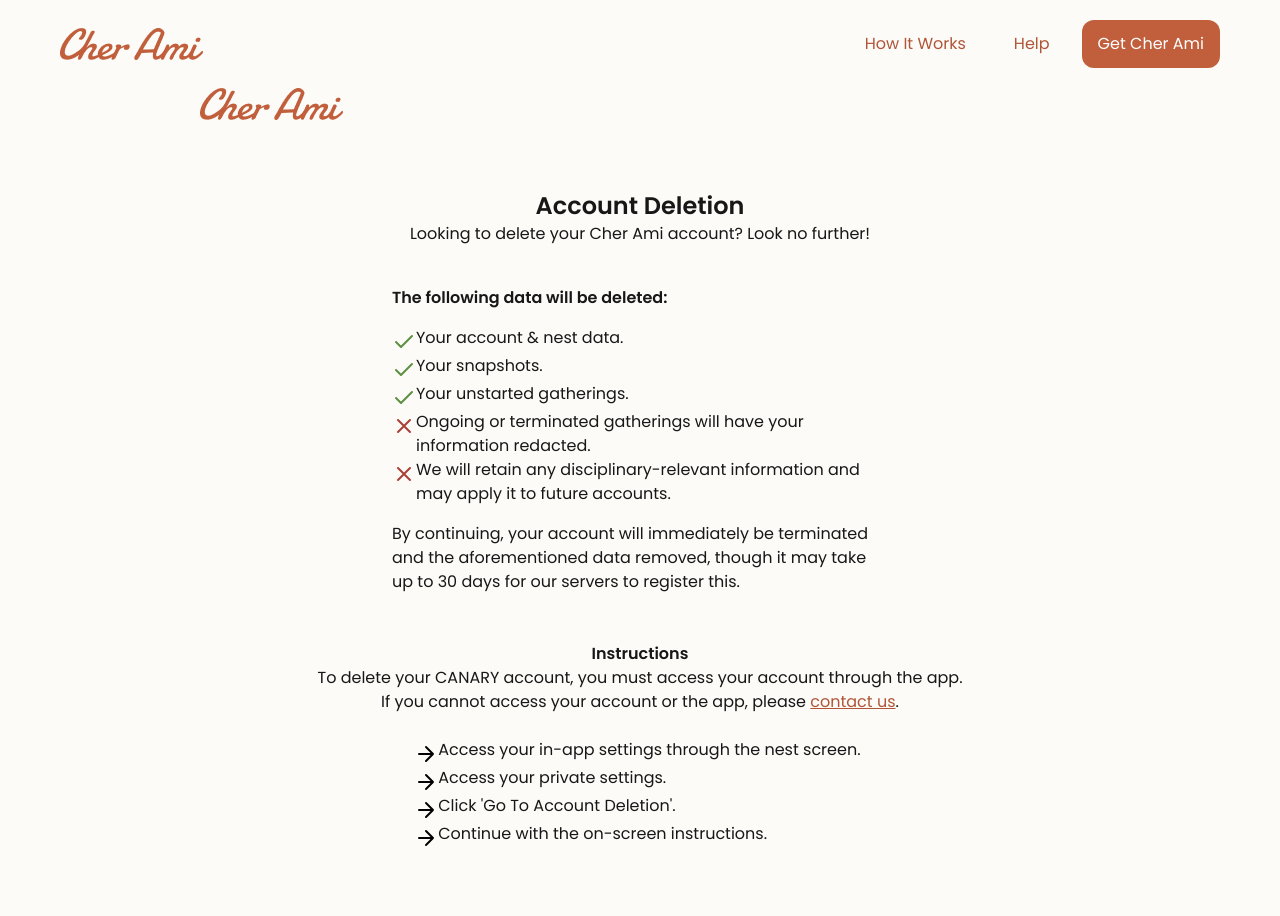
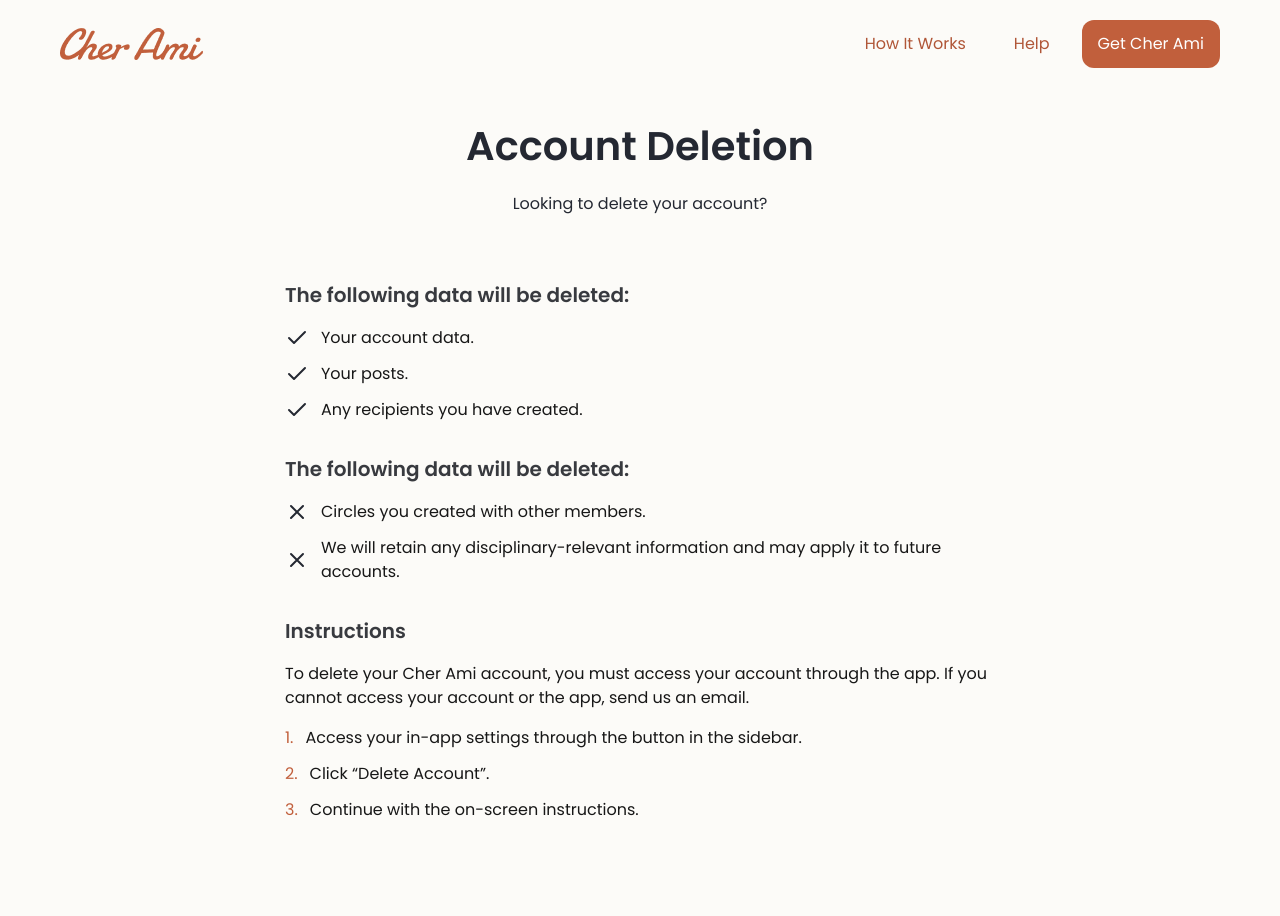
Before and after one commit to Jackalope523/cher-ami-website, a Next.js app: page /help/account-deletion in a window 1280 px wide. Shown: the top 916 px of the page. Built offline with nearby package versions, Linux system fonts and the light colour scheme.

Commit message:
New pages

```diff
--- a/app/contact/page.tsx
+++ b/app/contact/page.tsx
@@ -1,147 +1,106 @@
+'use client';
+
+import Link from 'next/link';
+import Mail from '@/public/mail.svg';
+import Check from '@/public/check-black.svg';
+import X from '@/public/x-black.svg';
 import Image from 'next/image';
-import TitleImage from '@/public/title.png';
-import Link from 'next/link';
+import { useState } from 'react';
 
-export default function PrivacyPolicy() {
+export default function AccountDeletionHelp() {
+  const [email, setEmail] = useState('');
+  const [subject, setSubject] = useState('');
+  const [content, setContent] = useState('');
+
   return (
-    <div className="bg-[#FCFBF8]">
-      <main className="flex flex-col items-center gap-y-16 py-10 px-5 md:px-40 xl:px-50">
-        <div className="flex flex-row justify-between w-full items-center">
-          <Link href={'/'}>
-            <Image
-              src={TitleImage}
-              alt="Cher Ami logo"
-              className="w-[143px] h-8 flex-none"
-              priority
-            />
-          </Link>
-          <div className="flex flex-row gap-x-4">
-            <Link href="/" className="text-[#B05637] px-4 py-3 rounded-xl">
-              Home
-            </Link>
-            <Link
-              href="/get-cher-ami"
-              className="bg-[#C15F3C] text-[#FFFFFF] px-4 py-3 rounded-xl">
-              Get Cher Ami
-            </Link>
-          </div>
-        </div>
-
-        {/* Title */}
-        <div className="text-center max-w-3xl mx-auto">
+    <div className="bg-[#FCFBF8] py-24">
+      <div className="bg-[#FCFBF8] max-w-[600px] mx-auto px-5">
+        <main className="flex flex-col items-center">
           <h1 className="text-[2.5rem] text-[#242832] font-semibold mb-6">
-            Privacy Policy
+            Contact us
           </h1>
           <p className="text-[1rem] text-[#242832] font-normal">
-            Your privacy is important to us. This policy explains how we
-            collect, use, and protect your information when you use Cher Ami.
+            Please leave us your questions or requests for Cher Ami.
           </p>
-        </div>
+          <p className="text-[1rem] text-[#242832] font-normal mb-12">
+            We will do our best to respond in a timely manner.
+          </p>
 
-        {/* Privacy Sections */}
-        <div className="flex flex-col gap-y-10 max-w-4xl w-full">
-          <div>
-            <h2 className="text-[1.75rem] text-[#C15F3C] font-semibold mb-3">
-              Information We Collect
-            </h2>
-            <p className="text-[1rem] text-[#242832] font-normal">
-              We collect information you provide directly, such as your name,
-              email address, and photos you upload. We also collect usage
-              information to improve our services.
-            </p>
-          </div>
-
-          <div>
-            <h2 className="text-[1.75rem] text-[#C15F3C] font-semibold mb-3">
-              How We Use Your Information
-            </h2>
-            <p className="text-[1rem] text-[#242832] font-normal">
-              Your information is used to provide our services, send
-              notifications, improve the app experience, and communicate updates
-              or promotions. We never sell your personal information.
-            </p>
-          </div>
-
-          <div>
-            <h2 className="text-[1.75rem] text-[#C15F3C] font-semibold mb-3">
-              Sharing Your Information
-            </h2>
-            <p className="text-[1rem] text-[#242832] font-normal">
-              We do not share your personal information with third parties
-              except when required by law or for trusted service providers who
-              help us operate the app.
-            </p>
-          </div>
-
-          <div>
-            <h2 className="text-[1.75rem] text-[#C15F3C] font-semibold mb-3">
-              Data Security
-            </h2>
-            <p className="text-[1rem] text-[#242832] font-normal">
-              We use industry-standard security measures to protect your
-              information. However, no method of transmission over the internet
-              is completely secure, and we cannot guarantee absolute security.
-            </p>
-          </div>
-
-          <div>
-            <h2 className="text-[1.75rem] text-[#C15F3C] font-semibold mb-3">
-              Your Choices
-            </h2>
-            <p className="text-[1rem] text-[#242832] font-normal">
-              You can manage your account settings, opt-out of promotional
-              emails, and delete your account at any time by contacting us.
-            </p>
-          </div>
-
-          <div>
-            <h2 className="text-[1.75rem] text-[#C15F3C] font-semibold mb-3">
-              Changes to This Policy
-            </h2>
-            <p className="text-[1rem] text-[#242832] font-normal">
-              We may update this privacy policy from time to time. Any changes
-              will be posted here with the effective date.
-            </p>
-          </div>
-
-          <div>
-            <h2 className="text-[1.75rem] text-[#C15F3C] font-semibold mb-3">
-              Contact Us
-            </h2>
-            <p className="text-[1rem] text-[#242832] font-normal">
-              If you have questions or concerns about this policy, please
-              contact us at{' '}
-              <a
-                href="mailto:support@cherami.com"
-                className="text-[#B05637] underline">
-                support@cherami.com
-              </a>
-              .
-            </p>
-          </div>
-        </div>
-
-        {/* Footer */}
-        <div className="flex flex-col w-full items-center gap-y-10 mt-16">
-          <div className="bg-[#F4F1EA] rounded-xl w-full p-4 max-w-4xl ">
-            <Image
-              src={TitleImage}
-              alt="Cher Ami logo"
-              className="w-[143px] h-8 flex-none"
-              priority
-            />
-            <div className="border border-[#DEDBD5] my-4" />
-            <div className="flex flex-row justify-between">
-              <p className="text-[#868581]">
-                © 2025 Hollow Inc. All rights reserved.
-              </p>
-              <p className="text-[#868581]">
-                Made with ❤️ in the USA, Canada, and EU.
-              </p>
+          <form
+            className="flex flex-col gap-8 mb-16 w-full"
+            onSubmit={(e) => {
+              e.preventDefault();
+            }}>
+            <div className="flex flex-col gap-1.5">
+              <label
+                htmlFor="email"
+                className="text-[1rem] text-[#242832] font-semibold">
+                Email*
+              </label>
+              <input
+                id="email"
+                name="email"
+                required
+                maxLength={320}
+                type="email"
+                value={email}
+                onChange={(e) => setEmail(e.target.value)}
+                className="px-4 py-3 border-2 border-[#DEDBD5] rounded-xl"
+              />
             </div>
-          </div>
-        </div>
-      </main>
+            <div className="flex flex-col gap-1.5">
+              <div className="flex justify-between">
+                <label
+                  htmlFor="subject"
+                  className="text-[1rem] text-[#242832] font-semibold">
+                  Subject*
+                </label>
+                <p className="text-[1rem] text-[#242832] font-semibold">
+                  {subject.length}/70
+                </p>
+              </div>
+              <input
+                id="subject"
+                name="subject"
+                required
+                maxLength={70}
+                type="text"
+                value={subject}
+                onChange={(e) => setSubject(e.target.value)}
+                className="px-4 py-3 border-2 border-[#DEDBD5] rounded-xl"
+              />
+            </div>
+            <div className="flex flex-col gap-1.5">
+              <div className="flex justify-between">
+                <label
+                  htmlFor="content"
+                  className="text-[1rem] text-[#242832] font-semibold">
+                  Describe your problem or request*
+                </label>
+                <p className="text-[1rem] text-[#242832] font-semibold">
+                  {content.length}/2000
+                </p>
+              </div>
+              <textarea
+                id="content"
+                name="content"
+                required
+                maxLength={2000}
+                placeholder="Write here..."
+                value={content}
+                onChange={(e) => setContent(e.target.value)}
+                className="py-3 focus:outline-none"
+                rows={6}
+              />
+            </div>
+            <button
+              type="submit"
+              className="bg-[#C15F3C] text-[#FFFFFF] font-medium rounded-[0.875rem] px-6 py-4">
+              Submit
+            </button>
+          </form>
+        </main>
+      </div>
     </div>
   );
 }
--- a/app/help/account-deletion/page.tsx
+++ b/app/help/account-deletion/page.tsx
@@ -1,139 +1,112 @@
 import Link from 'next/link';
-import CheckIcon from '@/public/check.svg';
-import NotIcon from '@/public/x.svg';
-import ArrowIcon from '@/public/arrow.svg';
+import Mail from '@/public/mail.svg';
+import Check from '@/public/check-black.svg';
+import X from '@/public/x-black.svg';
 import Image from 'next/image';
-import TitleImage from '@/public/title.png';
 
-export default function AccountDeletion() {
+export default function AccountDeletionHelp() {
   return (
-    <div className="bg-[#FCFBF8]">
-      <main className="flex flex-col items-center py-5">
-        <div className="flex flex-row justify-between w-full px-5 md:px-40 xl:px-50">
-          <Link href="/">
+    <div className="bg-[#FCFBF8] pt-12 pb-36">
+      <div className="bg-[#FCFBF8] max-w-[750px] mx-auto px-5">
+        <main className="flex flex-col items-center">
+          <h1 className="text-[2.5rem] text-[#242832] font-semibold mb-4">
+            Account Deletion
+          </h1>
+          <p className="text-[1rem] text-[#242832] font-normal mb-16">
+            Looking to delete your account?
+          </p>
+          <div className="flex flex-col gap-y-8 mb-16">
+            <div className="flex flex-col gap-y-4">
+              <h2 className="text-[1.25rem] text-[#383a3f] font-semibold">
+                The following data will be deleted:
+              </h2>
+              <ul>
+                <li className="flex gap-3 mb-3">
                   <Image
-              src={TitleImage}
-              alt="Cher Ami logo"
-              className="w-[143px] h-8 flex-none"
-              priority
+                    src={Check}
+                    alt="Go to contact"
+                    width={24}
+                    height={24}
                   />
-          </Link>
+                  Your account data.
+                </li>
+                <li className="flex gap-3 mb-3">
+                  <Image
+                    src={Check}
+                    alt="Go to contact"
+                    width={24}
+                    height={24}
+                  />
+                  Your posts.
+                </li>
+                <li className="flex gap-3">
+                  <Image
+                    src={Check}
+                    alt="Go to contact"
+                    width={24}
+                    height={24}
+                  />
+                  Any recipients you have created.
+                </li>
+              </ul>
             </div>
-        <div className="flex flex-col items-center justify-center min-h-screen gap-(--spacing-600) px-5 py-10 bg-(--canary-sand)">
-          <div className="flex flex-col items-center gap-(--spacing-300) w-full mx-auto text-center">
-            <h3 className="text-2xl font-semibold">Account Deletion</h3>
-            <p>Looking to delete your Cher Ami account? Look no further!</p>
-          </div>
-
-          <div className="flex flex-col max-w-[40%] items-start text-left gap-(--spacing-400) mt-10">
-            <h5 className="font-semibold mb-4">
+            <div className="flex flex-col gap-y-4">
+              <h2 className="text-[1.25rem] text-[#383a3f] font-semibold">
                 The following data will be deleted:
-            </h5>
-            <div className="flex flex-col gap-(--spacing-250)">
-              <div className="flex flex-row items-start gap-(--spacing-200)">
-                <Image
-                  src={CheckIcon}
-                  alt="Cher Ami logo"
-                  className="shrink-0 w-6 h-6 mt-1"
-                />
-                <p>Your account & nest data.</p>
-              </div>
-              <div className="flex flex-row items-start gap-(--spacing-200)">
-                <Image
-                  src={CheckIcon}
-                  alt="Cher Ami logo"
-                  className="shrink-0 w-6 h-6 mt-1"
-                />
-                <p>Your snapshots.</p>
-              </div>
-              <div className="flex flex-row items-start gap-(--spacing-200)">
-                <Image
-                  src={CheckIcon}
-                  alt="Cher Ami logo"
-                  className="shrink-0 w-6 h-6 mt-1"
-                />
-                <p>Your unstarted gatherings.</p>
-              </div>
-              <div className="flex flex-row items-start gap-(--spacing-200)">
-                <Image
-                  src={NotIcon}
-                  alt="Cher Ami logo"
-                  className="shrink-0 w-6 h-6 mt-1"
-                />
-                <p>
-                  Ongoing or terminated gatherings will have your information
-                  redacted.
-                </p>
-              </div>
-              <div className="flex flex-row items-start gap-(--spacing-200)">
-                <Image
-                  src={NotIcon}
-                  alt="Cher Ami logo"
-                  className="shrink-0 w-6 h-6 mt-1"
-                />
-                <p>
+              </h2>
+              <ul>
+                <li className="flex gap-3 mb-3">
+                  <Image src={X} alt="Go to contact" width={24} height={24} />
+                  Circles you created with other members.
+                </li>
+                <li className="flex gap-3">
+                  <Image src={X} alt="Go to contact" width={24} height={24} />
                   We will retain any disciplinary-relevant information and may
                   apply it to future accounts.
+                </li>
+              </ul>
+            </div>
+            <div className="flex flex-col gap-y-4">
+              <h2 className="text-[1.25rem] text-[#383a3f] font-semibold">
+                Instructions
+              </h2>
+              <p>
+                To delete your Cher Ami account, you must access your account
+                through the app. If you cannot access your account or the app,
+                send us an email.
               </p>
+              <ul>
+                <li className="flex mb-3 gap-3">
+                  <p className="text-[#C15F3C]">1.</p>
+                  <p>
+                    Access your in-app settings through the button in the
+                    sidebar.
+                  </p>
+                </li>
+                <li className="flex mb-3 gap-3">
+                  <p className="text-[#C15F3C]">2.</p>
+                  <p>Click “Delete Account”.</p>
+                </li>
+                <li className="flex gap-3">
+                  <p className="text-[#C15F3C]">3.</p>
+                  <p>Continue with the on-screen instructions.</p>
+                </li>
+              </ul>
             </div>
           </div>
-            <p className="mt-4">
-              By continuing, your account will immediately be terminated and the
-              aforementioned data removed, though it may take up to 30 days for
-              our servers to register this.
+          <h2 className="text-[1.75rem] text-[#242832] font-semibold mt-6 mb-4">
+            Still need help?
+          </h2>
+          <Link
+            href={'/contact'}
+            className="flex flex-row px-8 py-6 gap-x-2 rounded-[1.25rem] border-2 border-[#242832]">
+            <p className="text-[1rem] text-[#242832] font-medium">
+              Contact us directly
             </p>
+            <Image src={Mail} alt="Go to contact" width={24} height={24} />
+          </Link>
+        </main>
       </div>
-
-          {/* Instructions Section */}
-          <div className="flex flex-col min-w-[30%] max-w-[80%] items-center text-center gap-(--spacing-600) mt-12">
-            <h5 className="font-semibold">Instructions</h5>
-            <p>
-              To delete your CANARY account, you must access your account
-              through the app.
-              <br />
-              If you cannot access your account or the app, please{' '}
-              <Link href="/help/support" className="text-[#B05637] underline">
-                contact us
-              </Link>
-              .
-            </p>
-            <div className="flex flex-col min-w-[70%] max-w-[80%] items-start text-left gap-(--spacing-250) mt-6">
-              <div className="flex flex-row items-start gap-(--spacing-200)">
-                <Image
-                  src={ArrowIcon}
-                  alt="Cher Ami logo"
-                  className="shrink-0 w-6 h-6 mt-1"
-                />
-                <p>Access your in-app settings through the nest screen.</p>
-              </div>
-              <div className="flex flex-row items-start gap-(--spacing-200)">
-                <Image
-                  src={ArrowIcon}
-                  alt="Cher Ami logo"
-                  className="shrink-0 w-6 h-6 mt-1"
-                />
-                <p>Access your private settings.</p>
-              </div>
-              <div className="flex flex-row items-start gap-(--spacing-200)">
-                <Image
-                  src={ArrowIcon}
-                  alt="Cher Ami logo"
-                  className="shrink-0 w-6 h-6 mt-1"
-                />
-                <p>Click &apos;Go To Account Deletion&apos;.</p>
-              </div>
-              <div className="flex flex-row items-start gap-(--spacing-200)">
-                <Image
-                  src={ArrowIcon}
-                  alt="Cher Ami logo"
-                  className="shrink-0 w-6 h-6 mt-1"
-                />
-                <p>Continue with the on-screen instructions.</p>
-              </div>
-            </div>
-          </div>
-        </div>
-      </main>
     </div>
   );
 }
--- a/app/help/general/page.tsx
+++ b/app/help/general/page.tsx
@@ -1,9 +1,6 @@
 import Link from 'next/link';
-import CheckIcon from '@/public/check.svg';
-import NotIcon from '@/public/x.svg';
 import Chevron from '@/public/chevron-right.svg';
 import Image from 'next/image';
-import TitleImage from '@/public/title.png';
 
 export default function GeneralHelp() {
   return (
--- a/app/help/page.tsx
+++ b/app/help/page.tsx
@@ -25,7 +25,7 @@
             title={'General'}
           />
           <LinkCard
-            href="/dsfsfsd"
+            href="/help/account-deletion"
             imageSource={User}
             alt={'Go to account help'}
             title={'Account'}
@@ -50,7 +50,7 @@
           />
         </div>
 
-        <h2 className="text-[1.75rem] text-[#242832] font-semibold mb-5">
+        <h2 className="text-[1.75rem] text-[#242832] font-semibold mt-6 mb-4">
           Still need help?
         </h2>
         <Link
```
Also changed, not shown: app/legal/privacy/page.tsx (+21 -19 lines), app/legal/terms/page.tsx (+22 -20 lines), public/check-black.svg (added), public/x-black.svg (added). Lines whose indentation alone changed are shown as unchanged.
